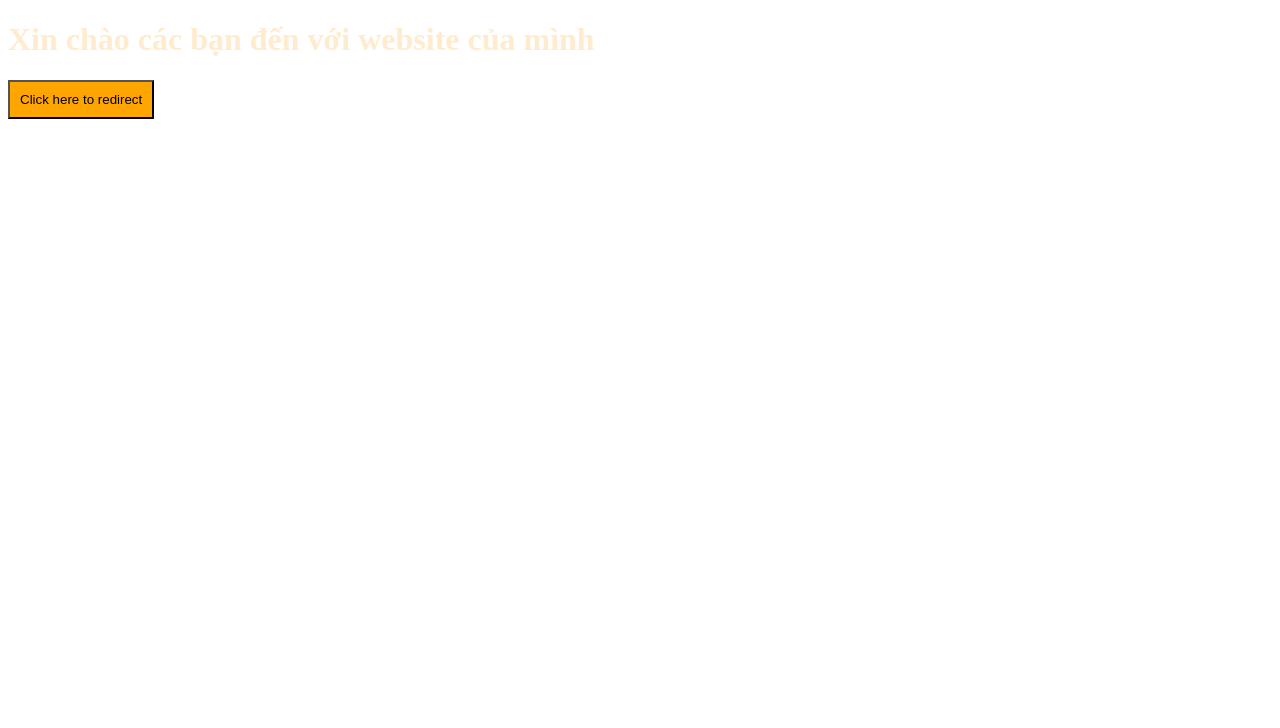
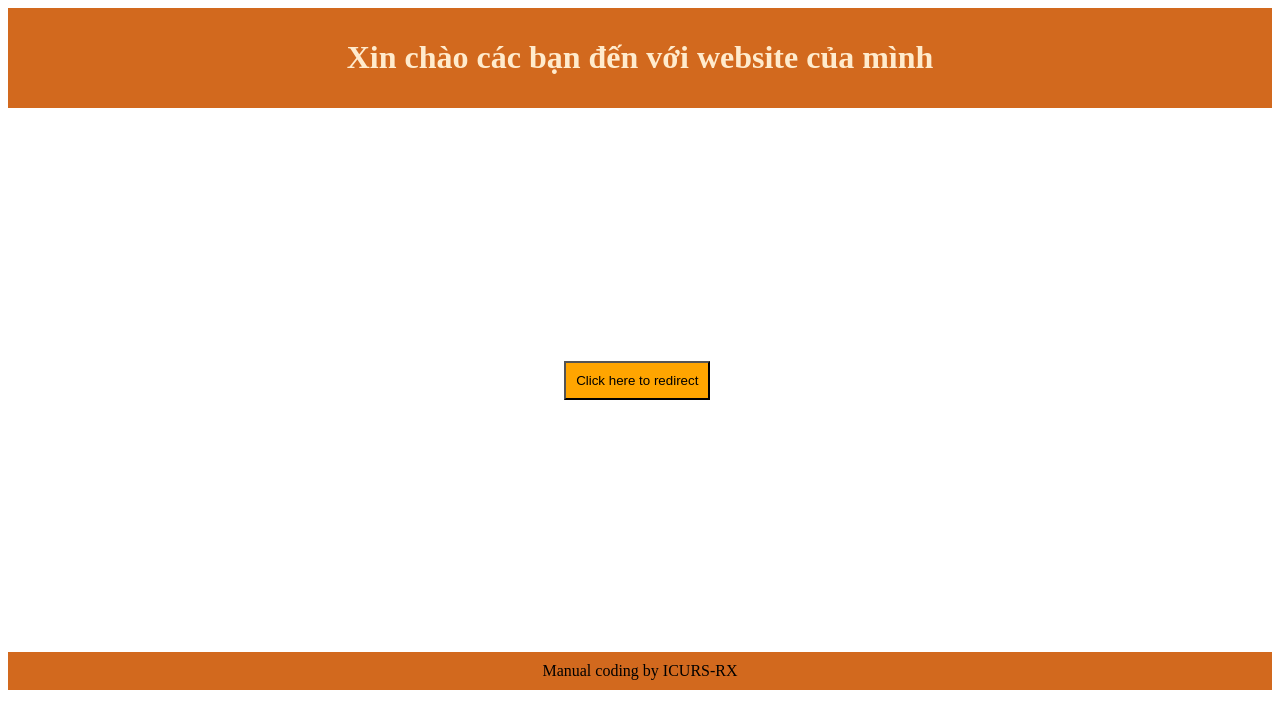
Before and after one commit to icurs-crx/web-project, a plain HTML site: page index.html in a window 1280 px wide. Drawn offline with Linux system fonts and the light colour scheme.

Commit message:
testing some structure

```diff
--- a/index.html
+++ b/index.html
@@ -8,7 +8,15 @@
     <link rel="stylesheet" href="style.css">
 </head>
 <body>
+    <header>
     <h1 id="begin"> Xin chào các bạn đến với website của mình</h1>
+    </header>
+    <section>
     <button id="btn" onclick="redirect()">Click here to redirect</button>
+    </section>
+
+
+
+    <footer> Manual coding by ICURS-RX </footer>
 </body>
 </html>
--- a/style.css
+++ b/style.css
@@ -1,8 +1,17 @@
+header, footer {
+    background-color:chocolate;
+    padding: 10px;
+    text-align:Center;
+}
+section {
+    padding: 20%;
+}
 #begin {
     color:blanchedalmond;
 }
 
 #btn {
+    margin-left:40%;
     padding: 10px 10px 10px 10px;
     background-color: orange;
     text-align: center;
```
